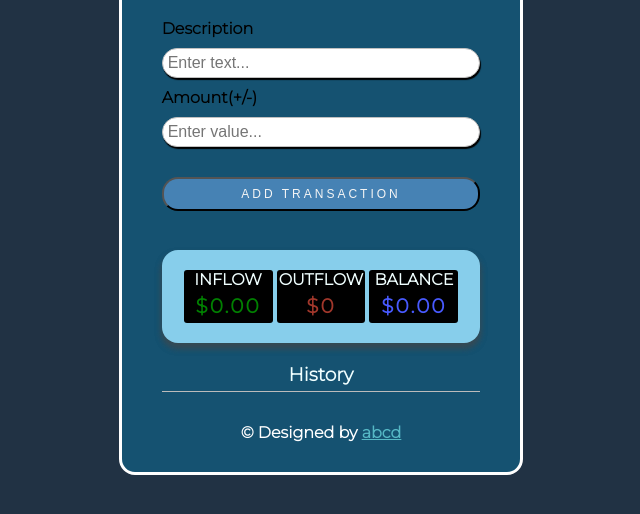
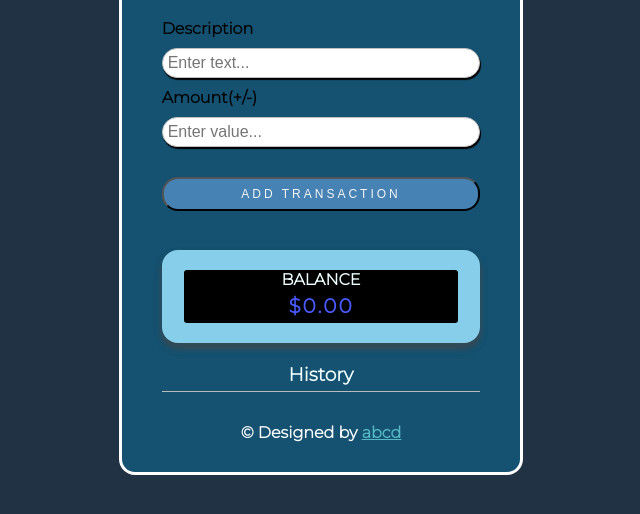
Before and after one commit to AnujaDeshmukh1/budget-app, a plain HTML site: page index.html in a window 1280 px wide. Shown: the part 232-746 px from the top of the page, without its empty margins (319-959 px from the left). Drawn offline with Linux system fonts and the light colour scheme.

Commit message:
minor changes

```diff
--- a/index.html
+++ b/index.html
@@ -44,14 +44,14 @@
       <br />
 
       <div class="income-expense">
-        <div class="bg-dark">
+        <!-- <div class="bg-dark">
           <h4>Inflow</h4>
           <p class="income" id="income">$0.00</p>
         </div>
         <div class="bg-dark">
           <h4>Outflow</h4>
           <p class="expense" id="expense">$0.00</p>
-        </div>
+        </div> -->
         <div class="bg-dark">
           <h4>Balance</h4>
           <p id="balance">$0.00</p>
--- a/main.js
+++ b/main.js
@@ -1,6 +1,6 @@
 const balance = document.getElementById("balance");
-const inflow = document.getElementById("income");
-const outflow = document.getElementById("expense");
+//const inflow = document.getElementById("income");
+//const outflow = document.getElementById("expense");
 const list = document.getElementById("list");
 const form = document.getElementById("form");
 const text = document.getElementById("text");
```
